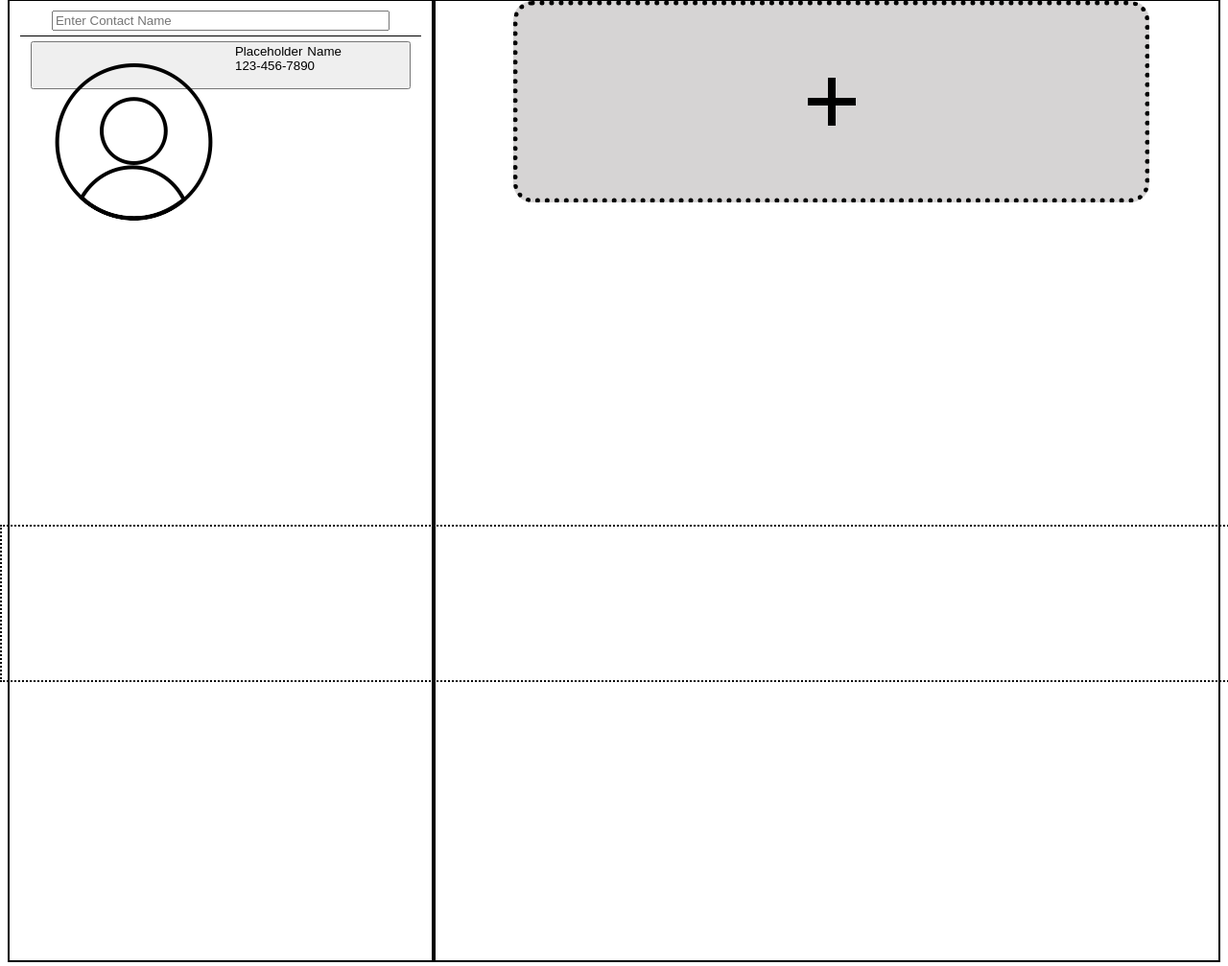
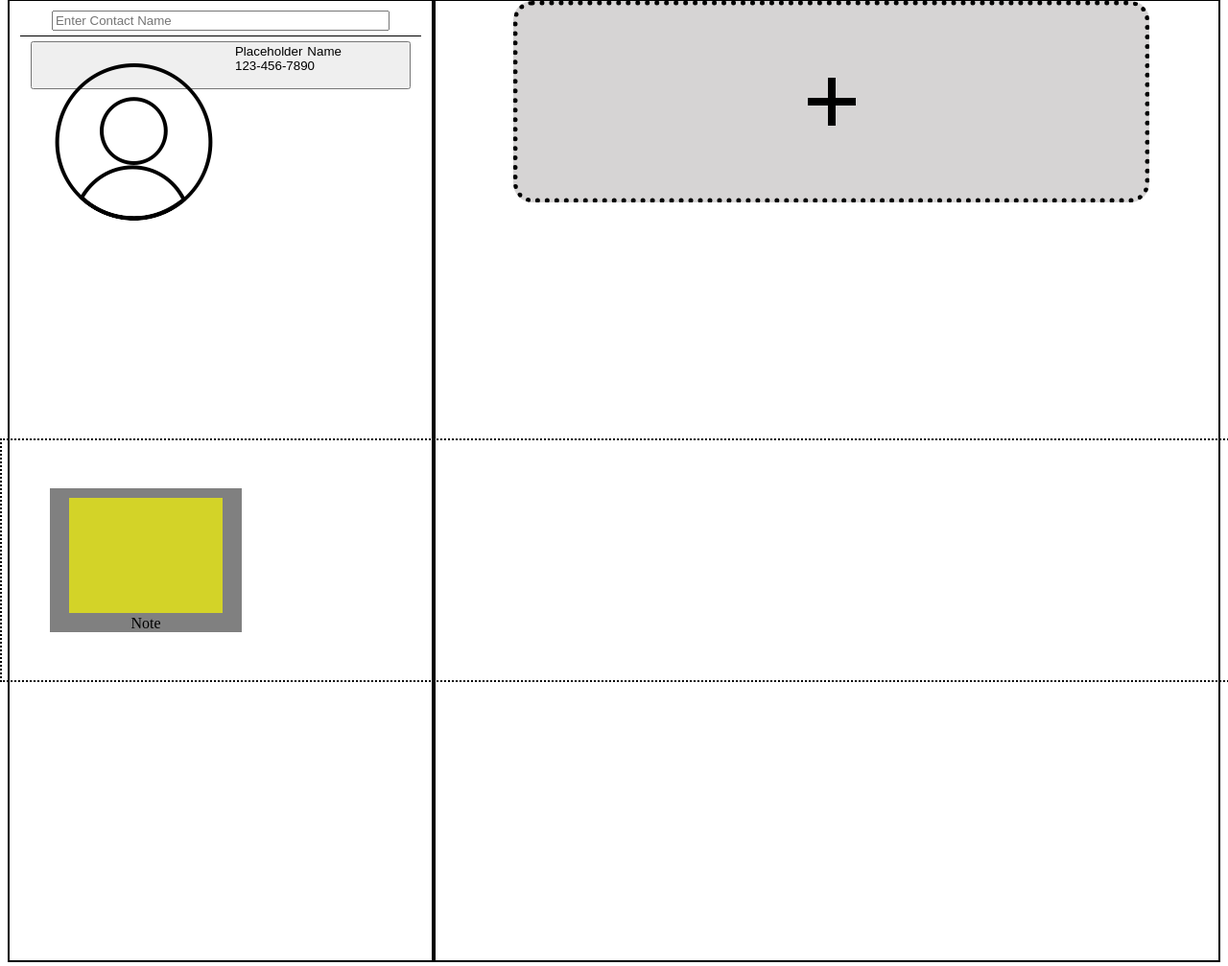
Before and after one commit to CameronKinnear/COP4331-LAMP-Contacts-Manager, a PHP site: page /contacts.html in a window 1280 px wide. Shown: the part 89-1096 px from the top of the page at 96% size. Run offline with PHP 8.4, Linux system fonts and the light colour scheme.

Commit message:
widget dragging and reading added

```diff
--- a/contacts.html
+++ b/contacts.html
@@ -67,9 +67,14 @@
             </div>
         </div>
         <footer id="widgets">
-            <div class="dragable-widget" id="widget-note" draggable="true">
+            <div class="widget-box">
+                <div id="widget-note" class="draggable-widget" draggable="true">
 
+                </div>
+                <label class="widget-label">Note</label>
             </div>
+
+
         </footer>
 
         <script src="scripts/contacts_handler.js" defer></script>
--- a/scripts/contacts_handler.js
+++ b/scripts/contacts_handler.js
@@ -22,6 +22,42 @@ function GetChildren(self) {
 
 }
 
-function AddWidgetToContact() {
+let selectedWidgets = document.getElementById('selected-contact-widgets');
 
+function AddWidgetToContact(widget) {
+    GetWidgetForContact(widget.id);
 }
+
+function GetWidgetForContact(draggableWidgetId) {
+    if (draggableWidgetId == 'widget-note') {
+        console.log("Note Widget Added");
+    }
+}
+
+const addWidgetContainer = document.getElementById('drag-widget-here-to-add');
+const widgets = document.querySelectorAll('.draggable-widget');
+
+// Effects for the widget grab
+widgets.forEach(widget => {
+
+    widget.addEventListener('dragstart', (e) => {
+        e.dataTransfer.setData("text/plain", e.target.id);
+        setTimeout(() => e.target.classList.add("hidden"), 0);
+    });
+
+    widget.addEventListener('dragend', (e) => {
+        e.target.classList.remove('hidden');
+    })
+})
+
+addWidgetContainer.addEventListener('dragover', (e) => {
+    e.preventDefault();
+})
+
+addWidgetContainer.addEventListener('drop', (e) => {
+    e.preventDefault();
+    const id = e.dataTransfer.getData("text/plain");
+    const draggableElement = document.getElementById(id);
+    console.log(draggableElement);
+    AddWidgetToContact(draggableElement);
+})
--- a/style/basic_style.css
+++ b/style/basic_style.css
@@ -28,3 +28,7 @@
 .big-name-text {
     font-size: 60px;
 }
+
+.hidden {
+    visibility: hidden;
+}
--- a/style/contacts.css
+++ b/style/contacts.css
@@ -101,12 +101,3 @@
 #selected-contact-last-name {
     display: block
 }
-
-#widgets {
-    position: fixed;
-    bottom: 0;
-    left: 0;
-    width: 100%;
-    height: 20%;
-    border: 2px dotted black;
-}
--- a/style/widgets.css
+++ b/style/widgets.css
@@ -3,8 +3,10 @@
     bottom: 0;
     left: 0;
     width: 100%;
-    height: 20%;
+    height: 250px;
     border: 2px dotted black;
+    display: flex;
+    flex-direction: row;
 }
 
 #drag-widget-here-to-add {
@@ -26,5 +28,31 @@
     background:
         linear-gradient(to bottom, transparent 42%, #000 42%, #000 58%, transparent 58%),
         linear-gradient(to right, transparent 42%, #000 42%, #000 58%, transparent 58%);
+}
 
+.widget-box {
+    margin-top: 50px;
+    margin-left: 50px;
+    height: 150px;
+    width: 200px;
+    background-color: gray;
+    display: flex;
+    flex-direction: column;
+    align-items: center;
 }
+
+
+.widget-label {
+    margin-top: auto;
+}
+
+#widget-note {
+    background-color: rgba(219, 219, 31, 0.911);
+    margin-top: 5%;
+    width: 80%;
+    height: 80%;
+}
+
+.draggable-widget:hover {
+    cursor: grab;
+}
```
